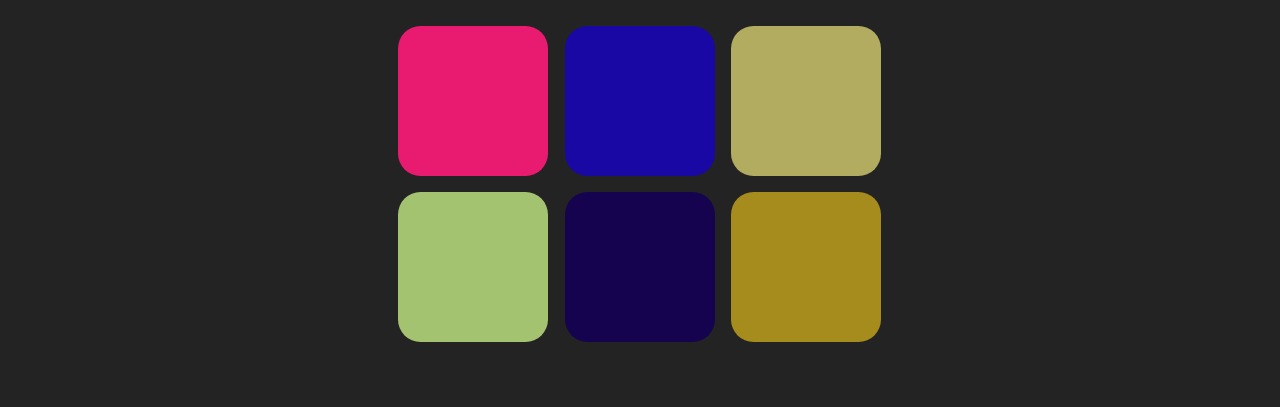
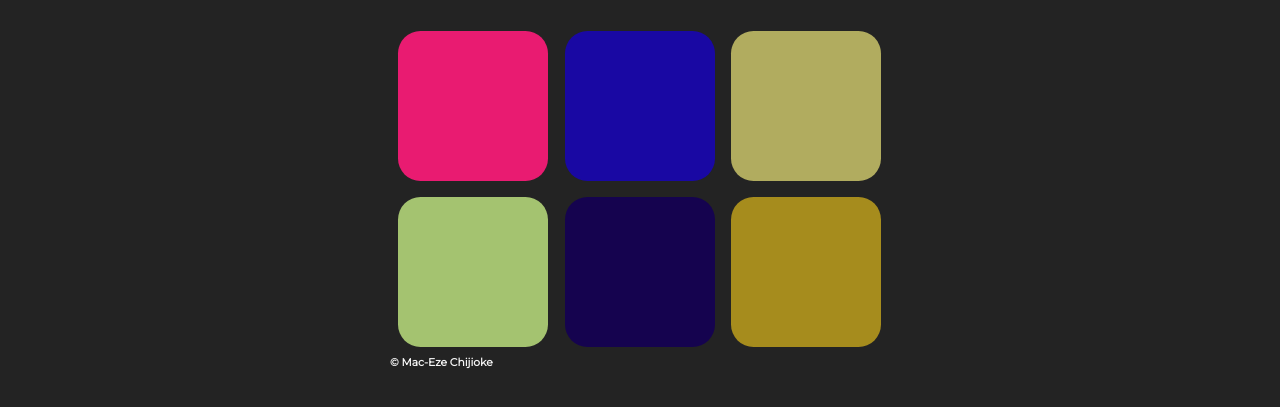
Before and after one commit to CJasUsual/TheRGBGame, a plain HTML site: page dist/index.html in a window 1280 px wide. Shown: the part 207-614 px from the top of the page. Drawn offline with Linux system fonts and the light colour scheme.

Commit message:
add link to website

```diff
--- a/dist/index.html
+++ b/dist/index.html
@@ -30,8 +30,12 @@
         <div class="square"></div>
         <div class="square"></div>
         <div class="square"></div>
+
+        <a href="http://wowcj.codes" target="_blank">
+            <h6>© Mac-Eze Chijioke</h6>
+        </a>
+
     </div>
-
 
     <script src="lib/main.js"></script>
 </body>
--- a/dist/lib/main.css
+++ b/dist/lib/main.css
@@ -74,3 +74,16 @@ button:hover {
     color: white;
     background-color: steelblue;
 }
+
+a:link {
+    color: whitesmoke;
+    text-decoration: none;
+}
+
+a:visited {
+    color: whitesmoke;
+}
+
+a:hover {
+    color: steelblue;
+}
```
